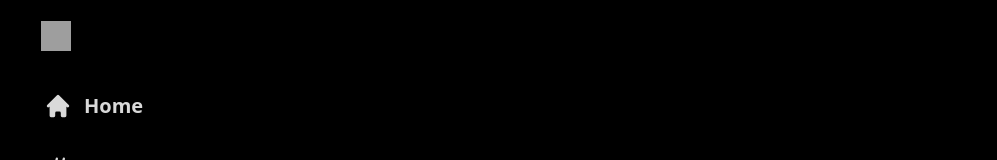
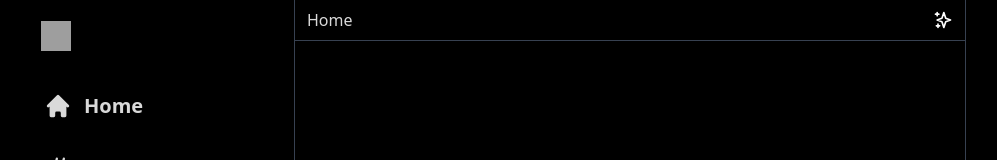
Before and after one commit to agalloch88/Twitter_V2, a Next.js app: page / in a window 1280 px wide. Shown: the top 160 px of the page, without its empty margins (76-1073 px from the left). Built offline with nearby package versions, Linux system fonts and the light colour scheme; grey boxes are pictures that could not be loaded.

Commit message:
add Feed, top sticky page title

```diff
--- /dev/null
+++ b/components/Feed.js
@@ -0,0 +1,16 @@
+import { SparklesIcon } from "@heroicons/react/outline";
+
+function Feed() {
+  return (
+    <div className="text-white flex-grow border-l border-r border-gray-700 max-w-2xl sm:ml-[73px] xl:ml-[370px]">
+      <div className="text-[#d9d9d9] flex items-center sm:justify-between py-2 px-3 sticky top-0 z-50 bg-black border-b border-gray-700">
+        <h2>Home</h2>
+        <div>
+          <SparklesIcon className="h-5 text-white" />
+        </div>
+      </div>
+    </div>
+  );
+}
+
+export default Feed;
--- a/pages/index.js
+++ b/pages/index.js
@@ -1,4 +1,5 @@
 import Head from 'next/head'
+import Feed from '../components/Feed'
 import Sidebar from '../components/Sidebar'
 
 export default function Home() {
@@ -11,7 +12,7 @@
 
       <main className="bg-black min-h-screen flex max-w-[1500px] mx-auto">
         <Sidebar />
-        {/* Feed */}
+        <Feed />
         {/* Widgets */}
 
         {/* Modal */}
```
